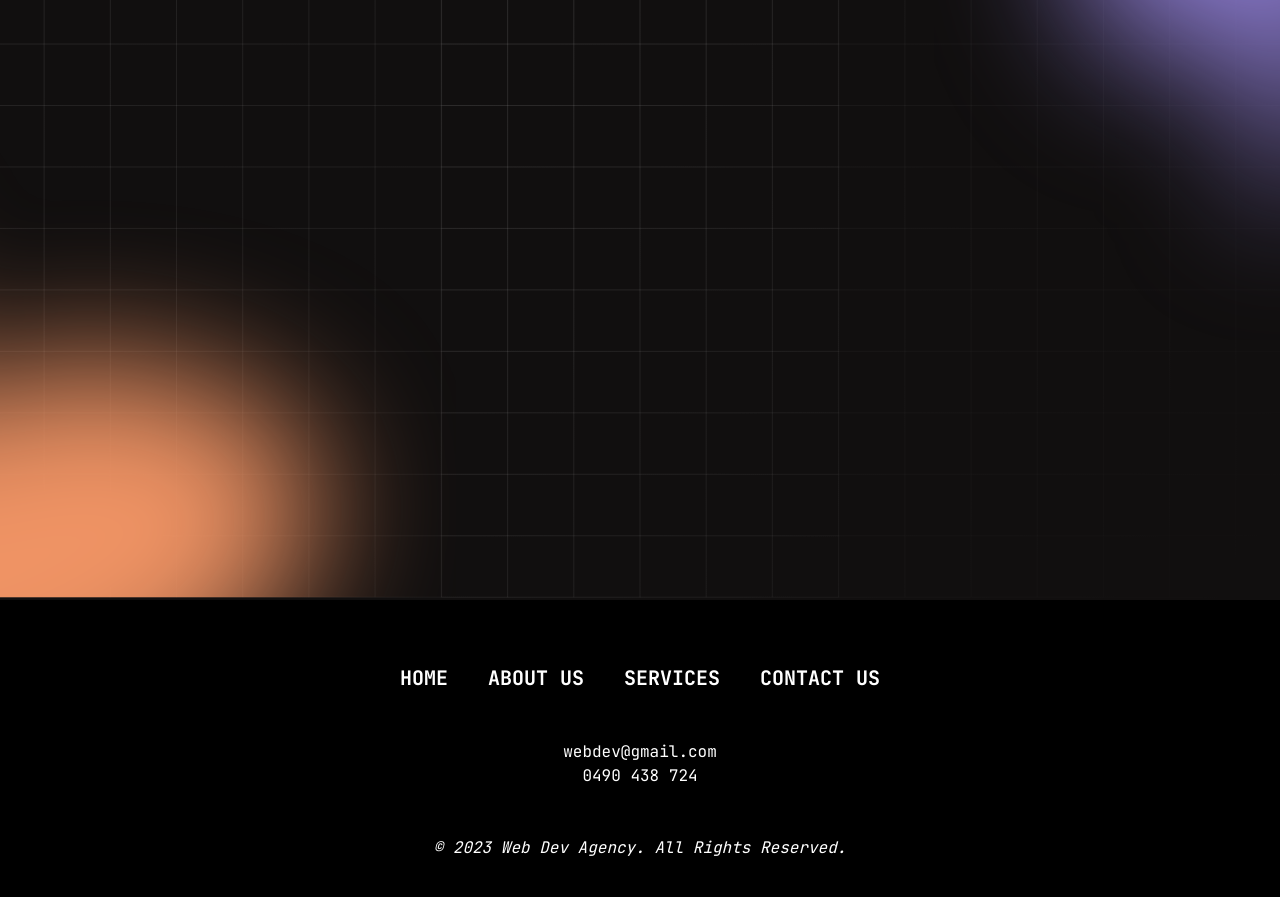
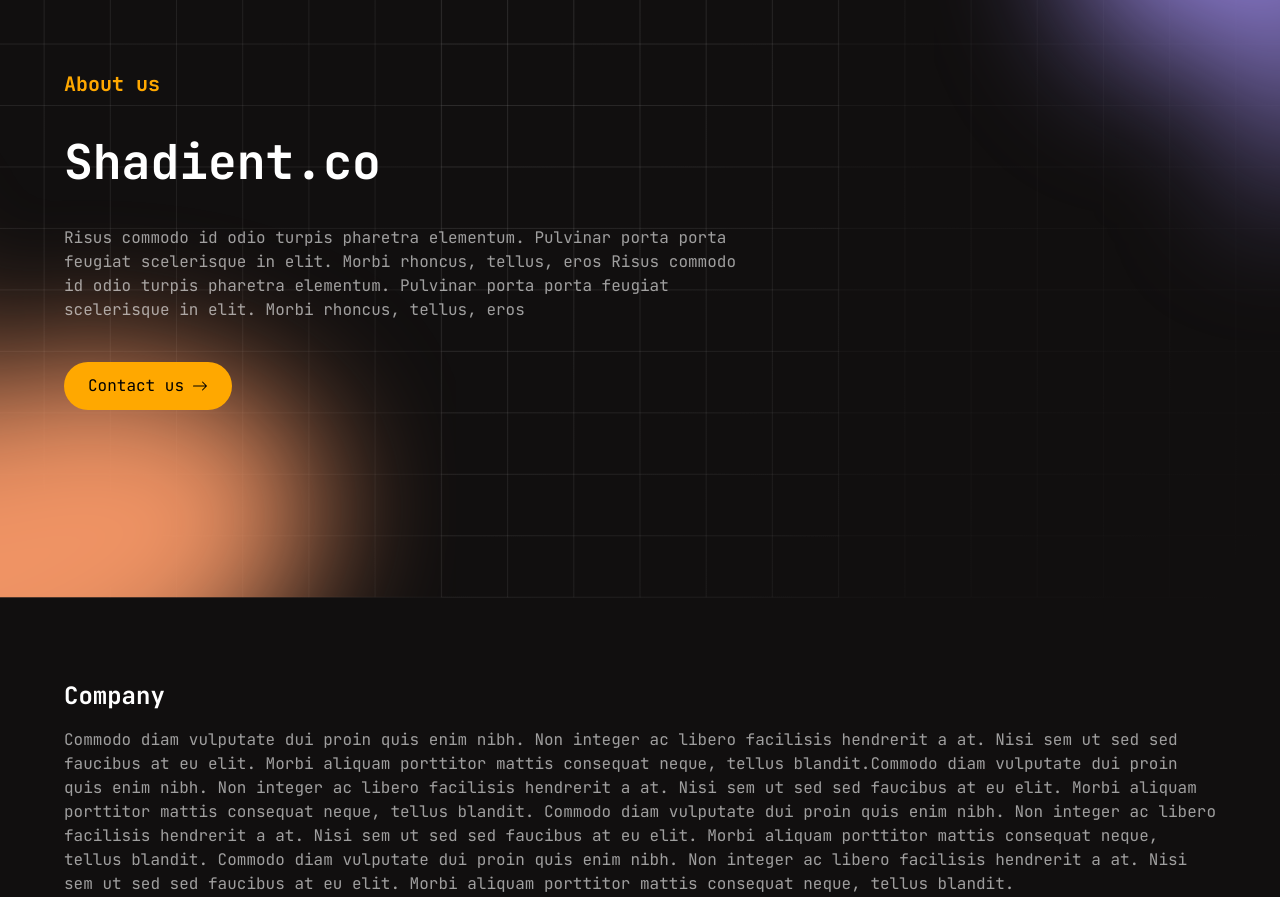
Before and after one commit to Mutesa-Cedric/web-dev-agency, a React (Vite) app: page /about in a window 1280 px wide. Shown: the part 200-1097 px from the top of the page. Built offline with nearby package versions, Linux system fonts and the light colour scheme.

Commit message:
feat : about us

```diff
--- a/src/pages/About.tsx
+++ b/src/pages/About.tsx
@@ -1,12 +1,38 @@
+import { BsArrowLeft, BsArrowRight } from "react-icons/bs";
+import { Link } from "react-router-dom";
 
 export default function About() {
   return (
-    <div className="h-screen bg-cover  bg-center bg-no-repeat w-full pt-[10vh] flex flex-col  justify-center px-4 sm:px-8 md:px-12 space-y-10 lg:px-16 "
-      style={{
-        backgroundImage: "url(/hero_bg.svg)"
-      }}
-    >
+    <div>
+      <div className="h-screen bg-cover  bg-center bg-no-repeat w-full pt-[10vh] flex flex-col  justify-center px-4 sm:px-8 md:px-12 space-y-10 lg:px-16 "
+        style={{
+          backgroundImage: "url(/hero_bg.svg)"
+        }}
+      >
+        <h2 className="text-primary-yellow text-xl font-bold">About us</h2>
+        <h1 className="text-white text-5xl font-bold">Shadient.co </h1>
+        <p className="text-white/60 max-w-2xl">Risus commodo id odio turpis pharetra elementum. Pulvinar porta porta feugiat scelerisque in elit. Morbi rhoncus, tellus, eros Risus commodo id odio turpis pharetra elementum. Pulvinar porta porta feugiat scelerisque in elit. Morbi rhoncus, tellus, eros </p>
+        <Link to={'/contact'} className="py-3 px-6 rounded-full text-black bg-primary-yellow transition-colors hover:text-white w-fit flex items-center gap-2">
+          <span>Contact us</span>
+          <BsArrowRight />
+        </Link>
+      </div>
+      <div className="bg-secondary-gray w-full py-20 px-4 sm:px-8 md:px-12 lg:px-16  space-y-16">
+        <div className="space-y-4">
+          <h2 className="text-2xl font-bold text-white">Company</h2>
+          <p className="text-white/60 max-w-6xl">Commodo diam vulputate dui proin quis enim nibh. Non integer ac libero facilisis hendrerit a at. Nisi sem ut sed sed faucibus at eu elit. Morbi aliquam porttitor mattis consequat neque, tellus blandit.Commodo diam vulputate dui proin quis enim nibh. Non integer ac libero facilisis hendrerit a at. Nisi sem ut sed sed faucibus at eu elit. Morbi aliquam porttitor mattis consequat neque, tellus blandit. Commodo diam vulputate dui proin quis enim nibh. Non integer ac libero facilisis hendrerit a at. Nisi sem ut sed sed faucibus at eu elit. Morbi aliquam porttitor mattis consequat neque, tellus blandit. Commodo diam vulputate dui proin quis enim nibh. Non integer ac libero facilisis hendrerit a at. Nisi sem ut sed sed faucibus at eu elit. Morbi aliquam porttitor mattis consequat neque, tellus blandit.  </p>
+        </div>
+        <div className="space-y-4">
+          <h2 className="text-2xl font-bold text-white">Team</h2>
+          <p className="text-white/60 max-w-6xl">Commodo diam vulputate dui proin quis enim nibh. Non integer ac libero facilisis hendrerit a at. Nisi sem ut sed sed faucibus at eu elit. Morbi aliquam porttitor mattis consequat neque, tellus blandit.Commodo diam vulputate dui proin quis enim nibh. Non integer ac libero facilisis hendrerit a at. Nisi sem ut sed sed faucibus at eu elit. Morbi aliquam porttitor mattis consequat neque, tellus blandit. Commodo diam vulputate dui proin quis enim nibh. Non integer ac libero facilisis hendrerit a at. Nisi sem ut sed sed faucibus at eu elit. Morbi aliquam porttitor mattis consequat neque, tellus blandit. Commodo diam vulputate dui proin quis enim nibh. Non integer ac libero facilisis hendrerit a at. Nisi sem ut sed sed faucibus at eu elit. Morbi aliquam porttitor mattis consequat neque, tellus blandit.  </p>
+        </div>
 
+        <Link to={'/'} className="border-primary-yellow  border  rounded-full w-fit text-primary-yellow py-3 px-6 transition-colors duration-300 hover:text-white hover:bg-primary-yellow flex items-center gap-3" >
+          <BsArrowLeft />
+          <span>Go Home</span>
+        </Link>
+      </div>
     </div>
+
   )
 }
--- a/tailwind.config.js
+++ b/tailwind.config.js
@@ -8,7 +8,8 @@ export default {
     extend: {
       colors: {
         "primary-yellow": "#FFA800",
-        "primary-gray": "#A1AEBF"
+        "primary-gray": "#A1AEBF",
+        "secondary-gray": "#110F0F"
       }
     },
   },
```
